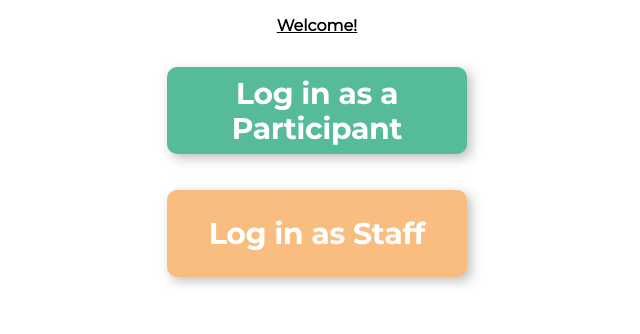
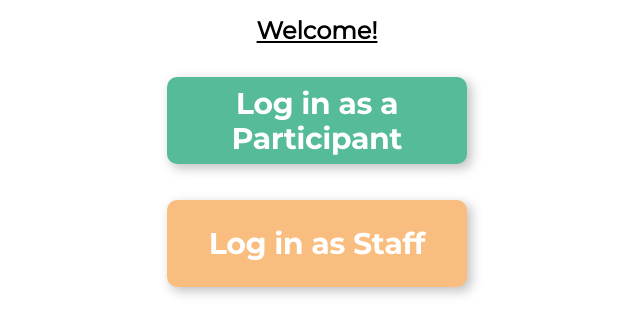
Before and after one commit to FAC-CDT/resource-centre, a React (Create React App) app: page / in a window 1280 px wide. Shown: the top 334 px of the page, without its empty margins (323-963 px from the left). Built offline with nearby package versions, Linux system fonts and the light colour scheme.

Commit message:
Fix error with tags

```diff
--- a/src/App.css
+++ b/src/App.css
@@ -20,7 +20,7 @@ p {
   font-size: var(--subtitle);
 }
 
-h1 {
+h2 {
   font-family: 'Montserrat', sans-serif;
   padding: 1rem;
   font-size: var(--subheading);
```
